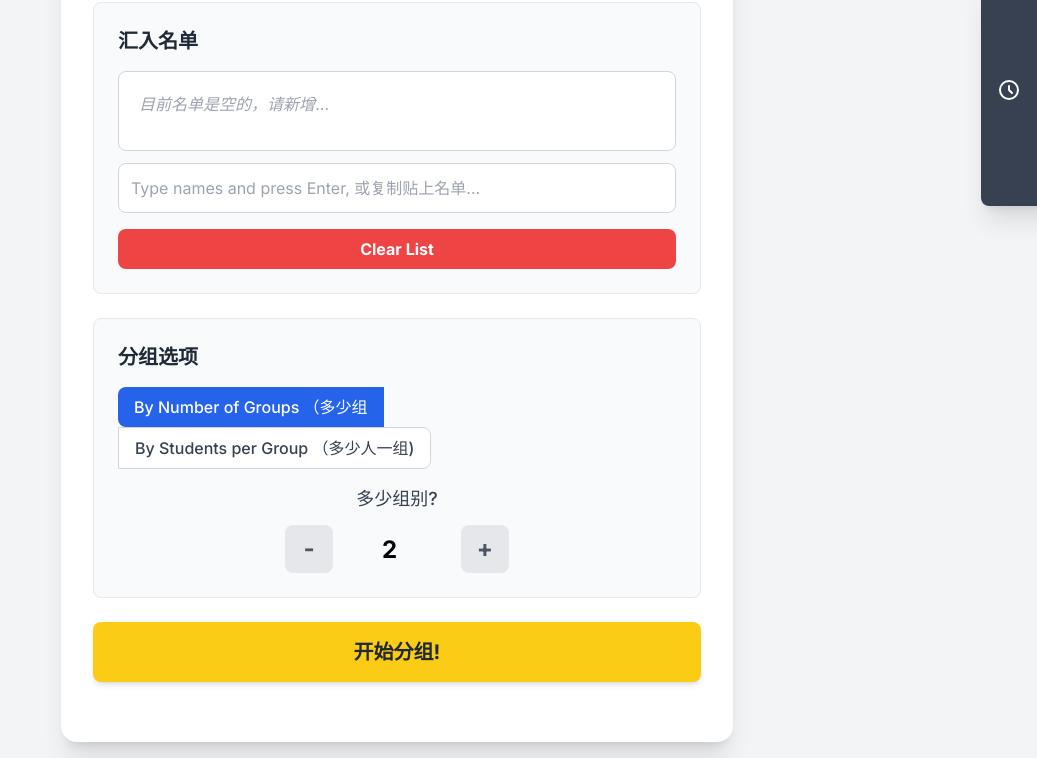
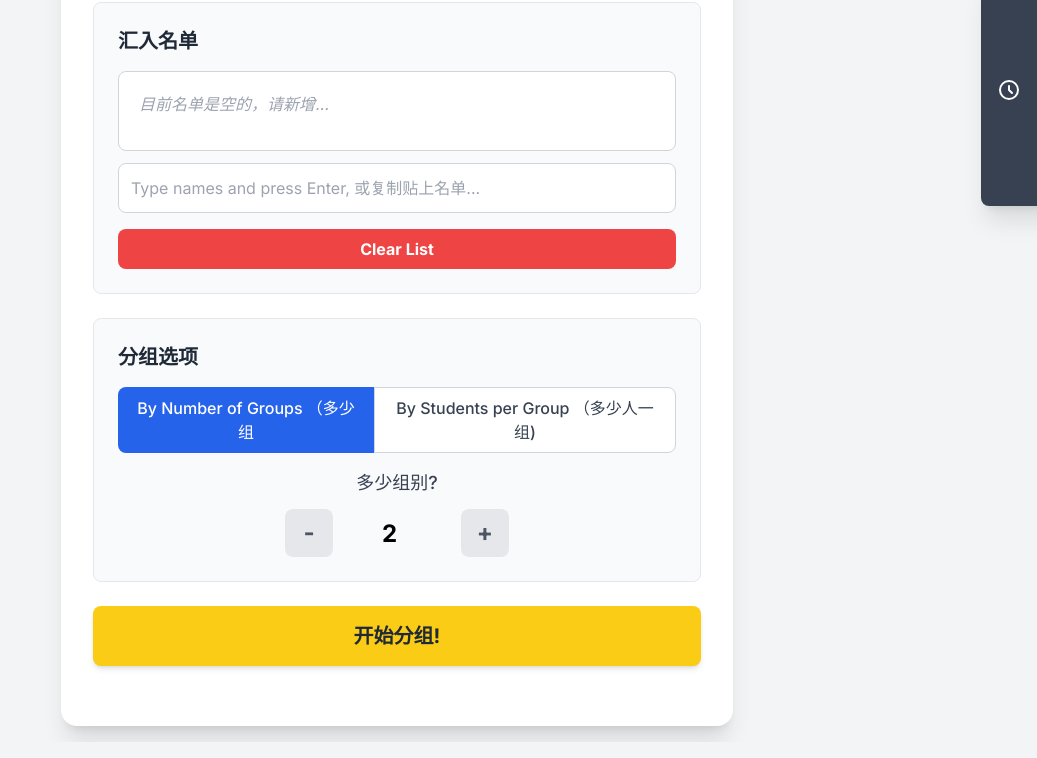
Before and after one commit to foo-mr/grouping, a plain HTML site: page index.html in a window 1280 px wide. Shown: the part 106-864 px from the top of the page, without its empty margins (243-1280 px from the left). Drawn offline with nearby package versions, Linux system fonts and the light colour scheme.

Commit message:
Update index.html

```diff
--- a/index.html
+++ b/index.html
@@ -149,7 +149,7 @@
                     <h2 class="text-xl font-semibold mb-4 text-gray-800">分组选项</h2>
 
                     <!-- Tab Buttons -->
-                    <div class="mb-4">
+                    <div class="inline-flex mb-4">
                         <button id="tabBtnGroup" class="px-4 py-2 font-medium rounded-l-lg bg-blue-600 text-white">By Number of Groups （多少组</button>
                         <button id="tabBtnStudent" class="px-4 py-2 font-medium rounded-r-lg bg-white text-gray-700 border border-gray-300">By Students per Group （多少人一组)</button>
                     </div>
```
